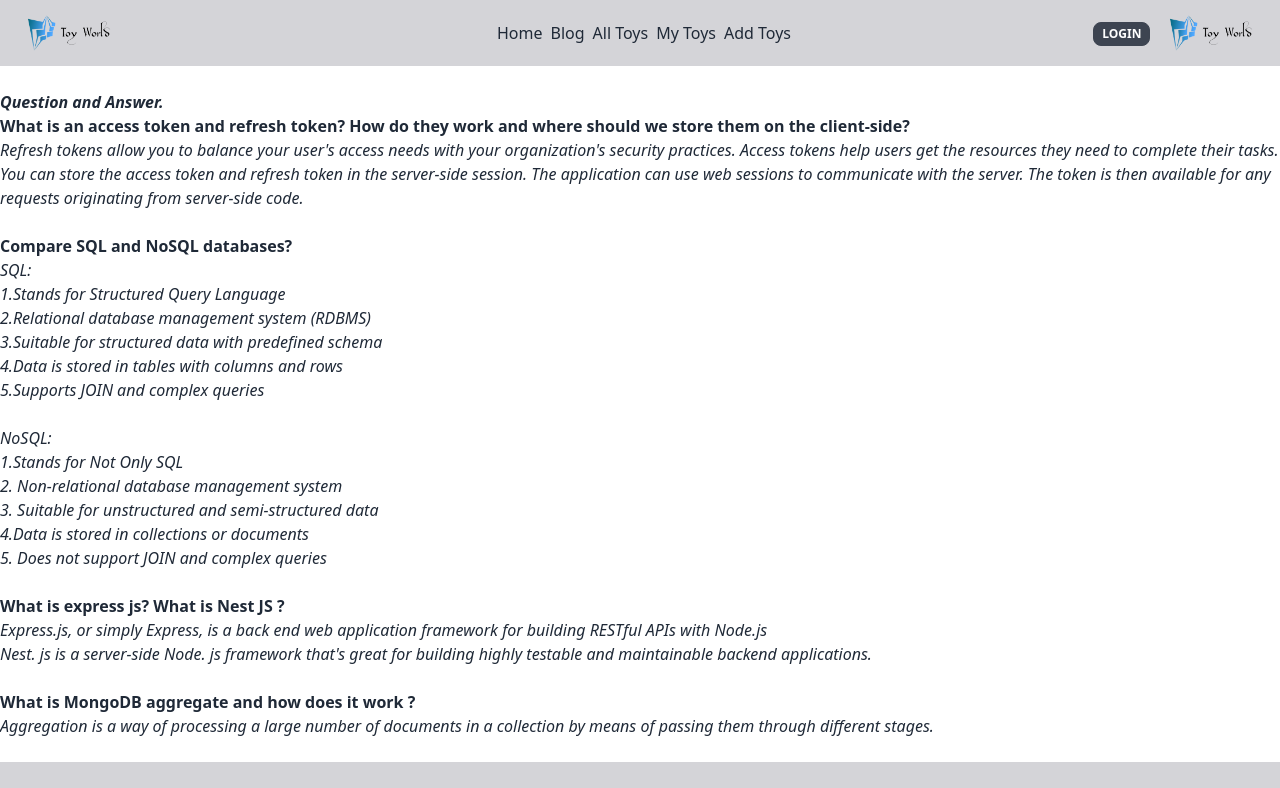
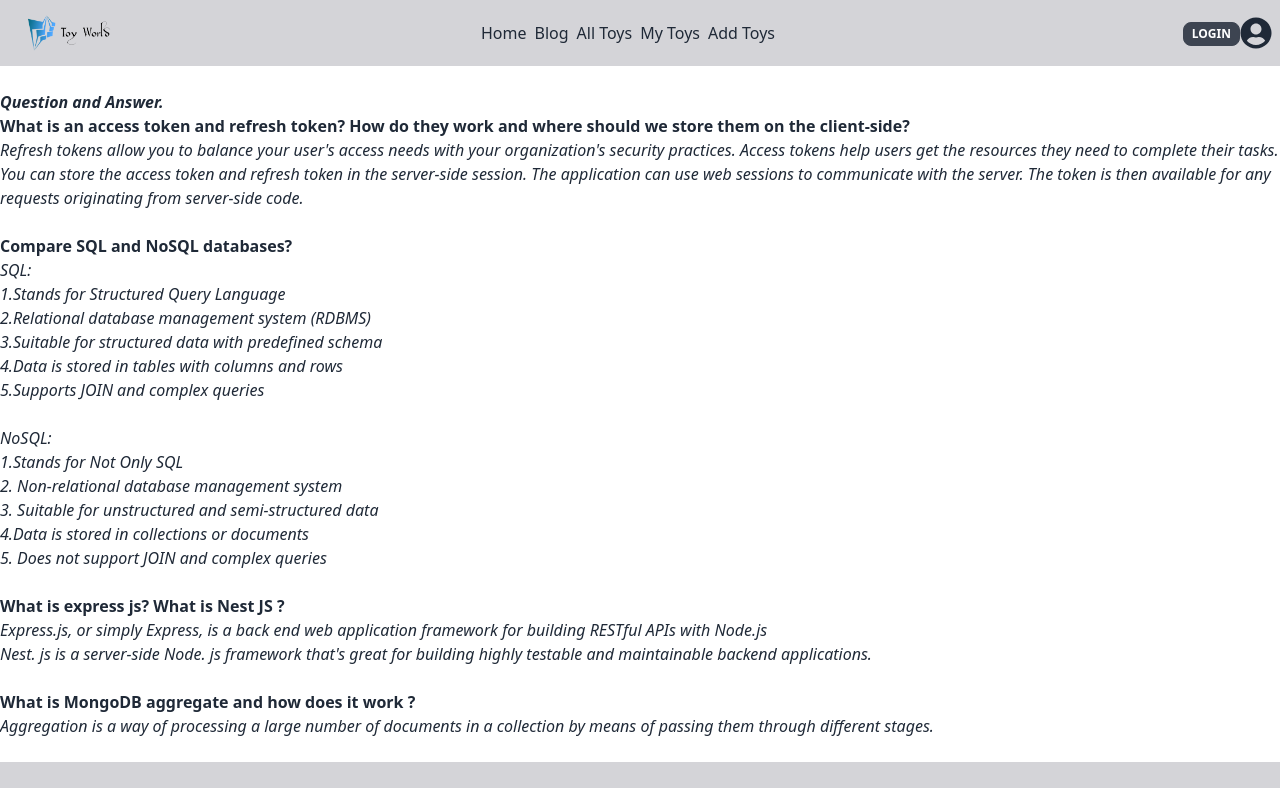
Before and after one commit to LeviathanS11/Toy-World-Client, a React (Vite) app: page /blog in a window 1280 px wide. Shown: the top 788 px of the page. Built offline with nearby package versions, Linux system fonts and the light colour scheme; no server answers.

Commit message:
conditional navbar all done

```diff
--- a/src/Login/Login.jsx
+++ b/src/Login/Login.jsx
@@ -1,4 +1,4 @@
-import React, { useContext } from 'react';
+import React, { useContext, useState } from 'react';
 import { AuthContext } from '../AuthProvider/AuthProvider';
 import {  GoogleAuthProvider } from "firebase/auth";
 import { Form, Link } from 'react-router-dom';
@@ -21,6 +21,8 @@ const Login = () => {
         signIn(email, password)
             .then(result => {
                 const loggedUser = result.user;
+                setUser(loggedUser);
+                console.log(loggedUser)
                 form.reset();
             })
             .catch(error => {
@@ -32,6 +34,7 @@ const Login = () => {
         handleGoogle(GoogleProvider)
             .then(result => {
                 const loggedUser = result.user;
+                console.log(loggedUser)
             })
             .catch(error => {
                 console.log(error.message)
--- a/src/Pages/Shared/Header/Header.jsx
+++ b/src/Pages/Shared/Header/Header.jsx
@@ -1,10 +1,12 @@
-import React, { useContext } from 'react';
+import React, { useContext, useState } from 'react';
 import { Link } from 'react-router-dom';
 import logo from '../../../assets/cover.png';
 import { AuthContext } from '../../../AuthProvider/AuthProvider';
+import { FaUserCircle } from "react-icons/fa";
 
 const Header = () => {
-    const {user,logOut}=useContext(AuthContext)
+    const [isHovered, setIsHovered] = useState(false);
+    const { user, logOut } = useContext(AuthContext)
     return (
         <div className="navbar bg-zinc-300 ">
             <div className="navbar-start">
@@ -18,10 +20,12 @@ const Header = () => {
                 <Link className='ml-2 hover:text-orange-400'>Add Toys</Link>
             </div>
             <div className="navbar-end">
-            {user?<button onClick={logOut} className="btn btn-xs">Logout</button>:
-            <Link to="/login"><button className="btn btn-xs">Login</button></Link>}
-            <img style={{ height: '50px' }} src={logo} alt="" />
+                {user ? <button onClick={logOut} className="btn btn-xs">Logout</button> :
+                    <Link to="/login"><button className="btn btn-xs">Login</button></Link>}
             </div>
+            {
+                user ? <img title={user.displayName} style={{ width: '40px' }} src={user.photoURL} alt="" /> : <Link><FaUserCircle style={{ fontSize: '2rem' }}></FaUserCircle></Link>
+            }
         </div>
     );
 };
```
